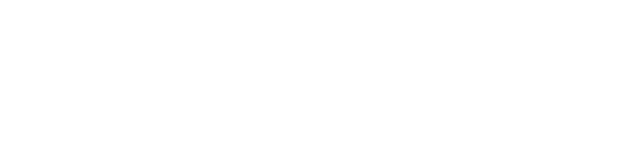
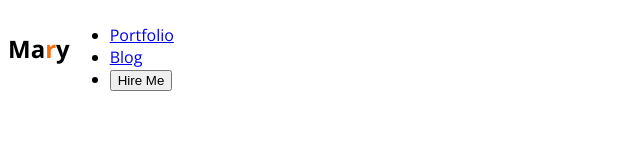
Before and after one commit to HasanCodeX/Project---Mary-Hardy-web-developer-portfolio, a plain HTML site: page index.html in a window 1280 px wide. Shown: the whole page, without its empty margins (0-640 px from the left). Drawn offline with nearby package versions, Linux system fonts and the light colour scheme.

Commit message:
update nav text with color

```diff
--- a/index.html
+++ b/index.html
@@ -5,9 +5,20 @@
     <meta name="viewport" content="width=device-width, initial-scale=1.0">
     <title>Web-Developer-Portfolio</title>
 </head>
+<link rel="preconnect" href="https://fonts.googleapis.com">
+<link rel="preconnect" href="https://fonts.gstatic.com" crossorigin>
+<link href="https://fonts.googleapis.com/css2?family=Open+Sans:ital,wght@0,300..800;1,300..800&display=swap" rel="stylesheet">
 <link rel="stylesheet" href="styles/style.css">
-<body>
-    <header></header>
+<body class="open-sans-custom">
+    <header>
+        <nav class="nav-design"><h3 class="nav-title">Ma<span class="text-primary">r</span>y</h3>
+        <ul>
+            <li><a href="portfolio">Portfolio</a></li>
+            <li><a href="Blog">Blog</a></li>
+            <li><a href=""><button>Hire Me</button></a></li>
+        </ul>
+        </nav>
+    </header>
     <main></main>
     <footer></footer>
 </body>
--- a/styles/style.css
+++ b/styles/style.css
@@ -0,0 +1,39 @@
+.open-sans-custom {
+    font-family: "Open Sans", serif;
+    font-optical-sizing: auto;
+    font-weight: 400;
+    font-style: normal;
+    font-variation-settings:
+        "wdth" 100;
+}
+
+
+/* nav-design */
+.nav-design {
+    display: flex;
+
+}
+
+/* nav-title */
+.nav-title{
+    font-size: 1.5rem;
+    font-weight: 700;
+    font-family: "Open Sans", serif;
+    font-optical-sizing: auto;
+    font-style: normal;
+    font-variation-settings:
+        "wdth" 100;
+}
+
+
+/* shared-style */
+.text-primary {
+    color: rgb(253, 110, 10);
+    font-size: 1.5rem;
+    font-weight: 700;
+    font-family: "Open Sans", serif;
+    font-optical-sizing: auto;
+    font-style: normal;
+    font-variation-settings:
+        "wdth" 100;
+}
```
